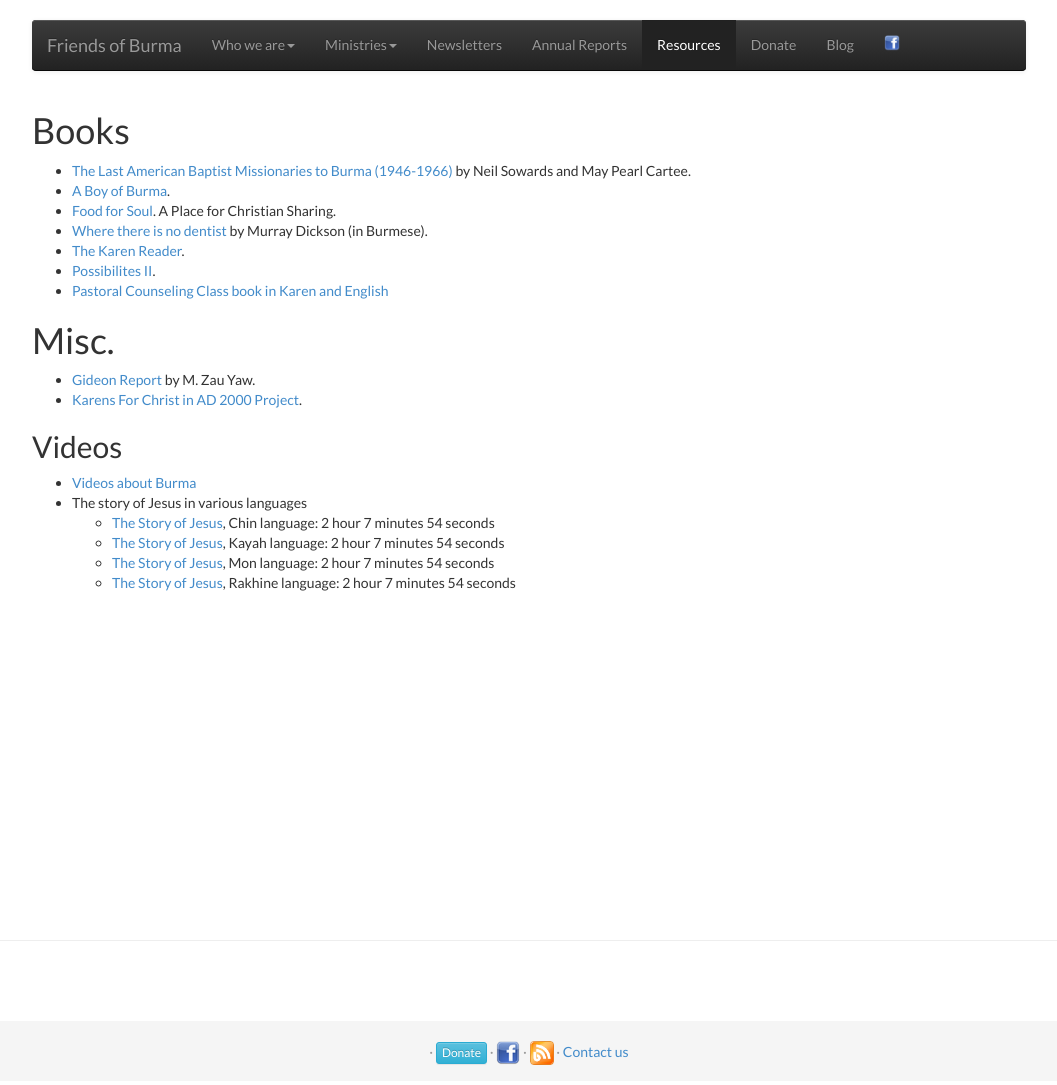
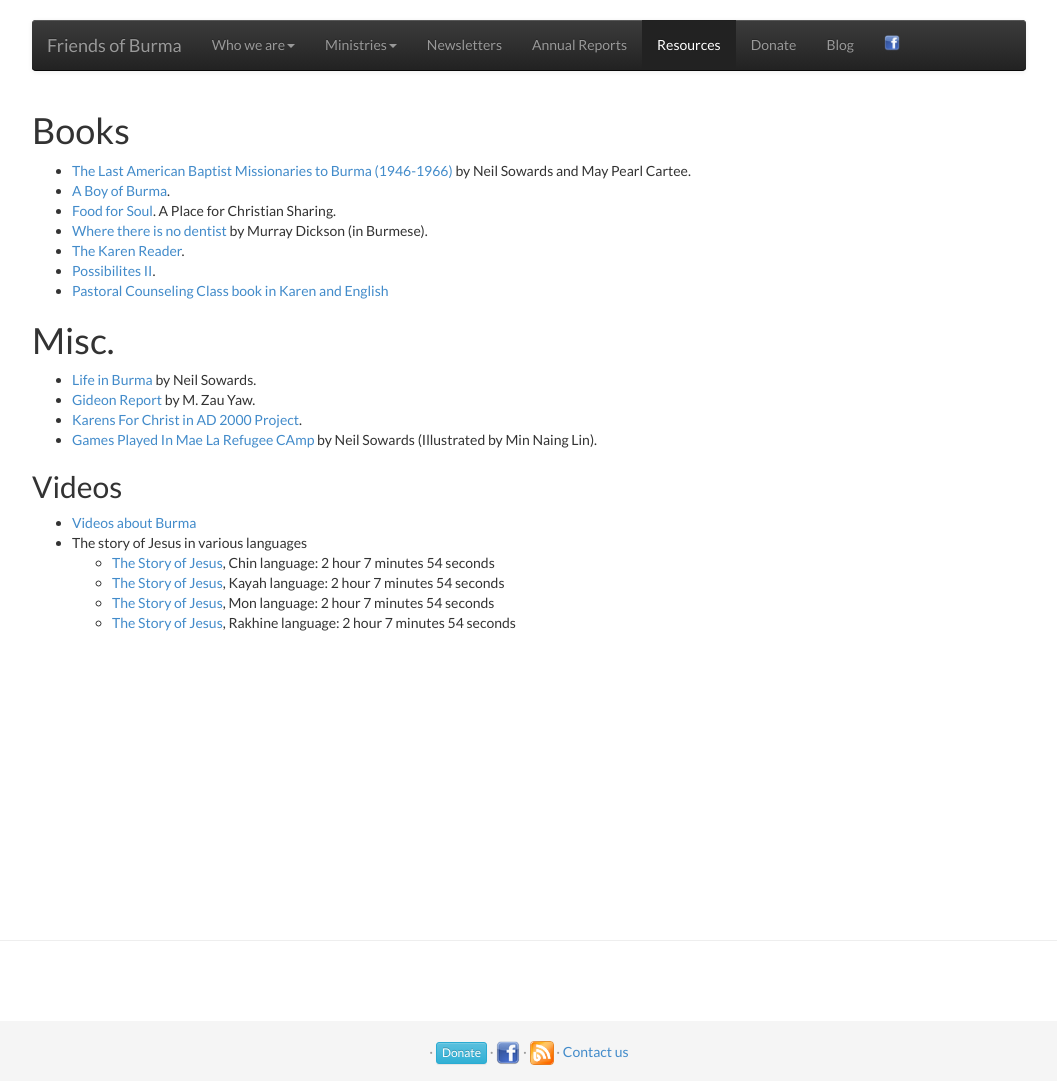
Before and after one commit to friendsofburma/friendsofburma.github.io, a Jekyll site: the page built from _pages/resources.html, in a window 1280 px wide. Shown: the whole page, without its empty margins (111-1168 px from the left). Built offline with Jekyll 4.4.1, drawn with Linux system fonts in a browser that asks for light colours.

Commit message:
Life in Burma and Games Played in Mae La Refugee Camp docs.

```diff
--- a/_pages/resources.html
+++ b/_pages/resources.html
@@ -19,8 +19,10 @@ permalink: /resources/
 
     <h1>Misc.</h1>
     <ul>
+        <li><a href="/static/docs/LifeInBurma.pdf" target="_blank">Life in Burma</a> by Neil Sowards.</li>
         <li><a href="https://docs.google.com/document/d/1jq6nWhjHFIBThu7r-hrCssuQp5WnonluUJ5xtLOTiJ0/edit?usp=sharing" target="_blank">Gideon Report</a> by M. Zau Yaw.</li>
         <li><a href="https://docs.google.com/document/d/1UNyAqnOG0auFqtQvFa6io4Va-uyzcF7wjUGudlxkTrA/edit?usp=sharing" target="_blank">Karens For Christ in AD 2000 Project</a>.</li>
+        <li><a href="/static/docs/GamesPlayedInMaeLaRefugeeCamp.pdf" target="_blank">Games Played In Mae La Refugee CAmp</a> by Neil Sowards (Illustrated by Min Naing Lin).</li>
     </ul>
     <h2>Videos</h2>
     <ul>
```
Also changed, not shown: 2 other files.
